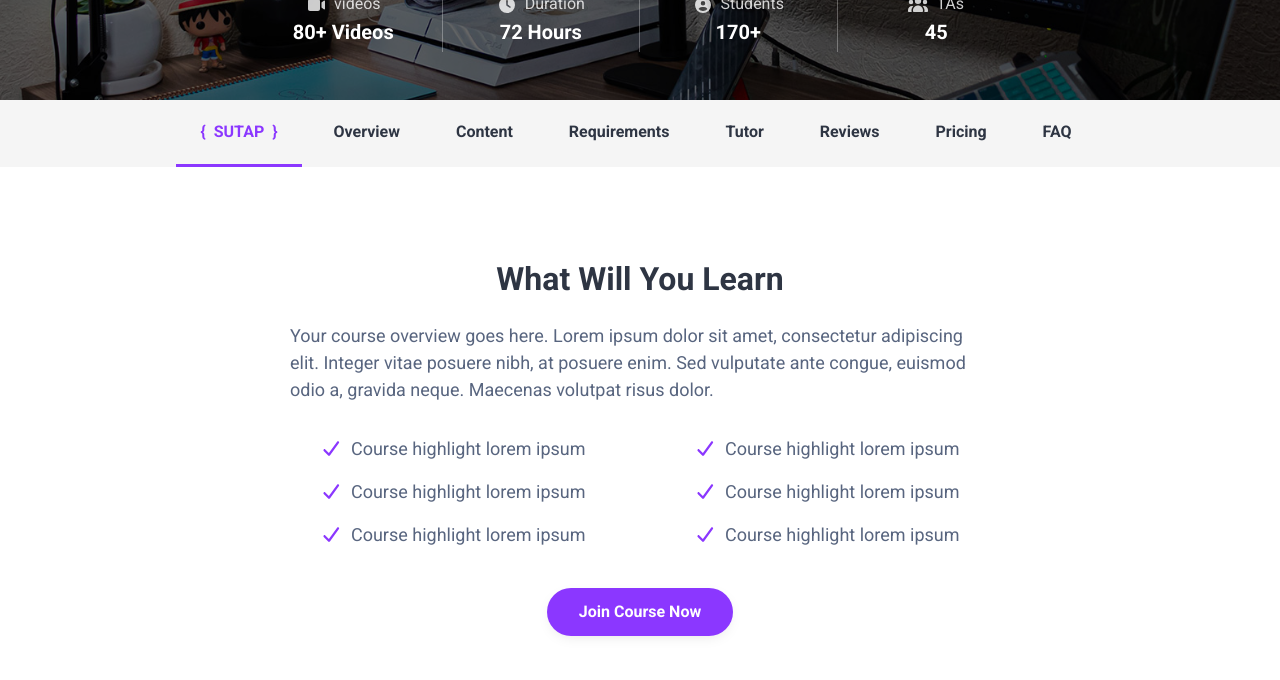
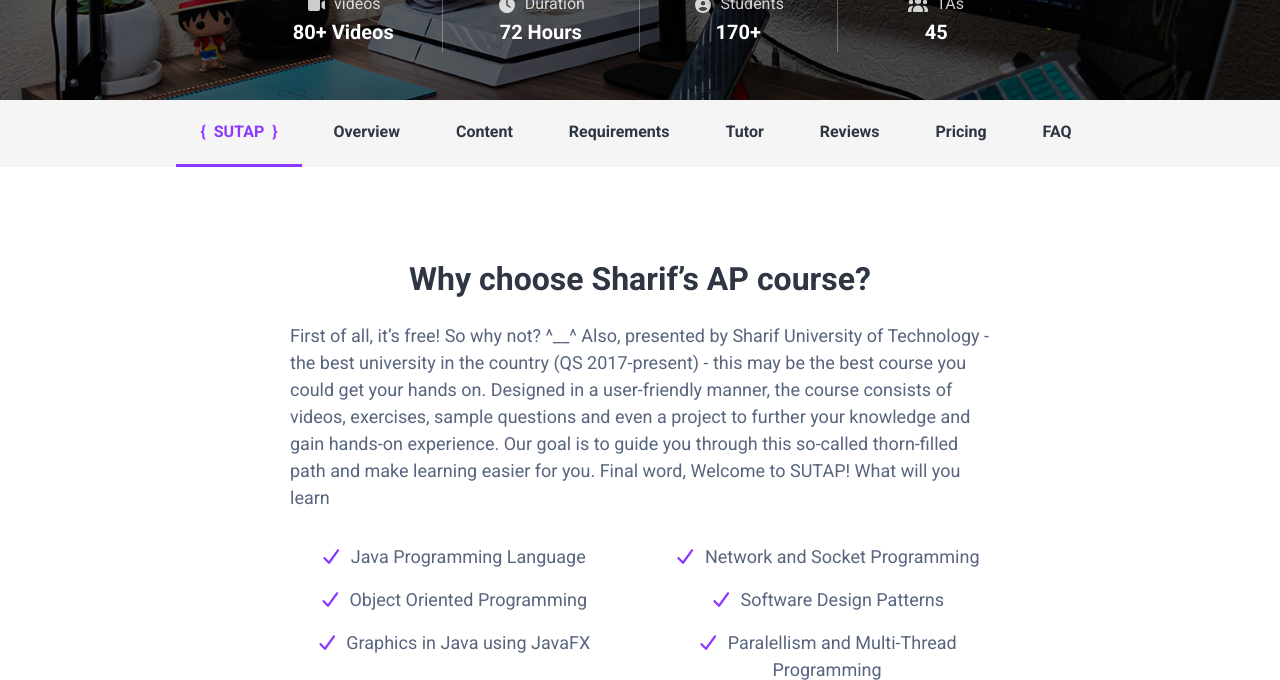
Before and after one commit to AdvProg2020/AdvProg2020.github.io, a Jekyll site: the page built from index.html, in a window 1280 px wide and 900 px high, scrolled down 451 px, cut to the strip 0-680 px from the top of the window. Built offline with Jekyll 4.4.1, drawn with Linux system fonts in a browser that asks for light colours; nearby versions of some CDN libraries; library files that are not in the unit come from our copies.

Commit message:
overview section

```diff
--- a/_layouts/single.html
+++ b/_layouts/single.html
@@ -99,16 +99,20 @@
 		    <div id="section-overview" class="section-overview section pt-md-4 pt-lg-5">
 		        <div class="container py-5">
 			        <div class="section-col-max mx-auto">
-				        <h3 class="section-title mb-4">What Will You Learn</h3>
-			            <p class="mb-4">Your course overview goes here. Lorem ipsum dolor sit amet, consectetur adipiscing elit. Integer vitae posuere nibh, at posuere enim. Sed vulputate ante congue, euismod odio a, gravida neque. Maecenas volutpat risus dolor.</p>
+				        <h3 class="section-title mb-4">Why choose Sharif’s AP course?</h3>
+			            <p class="mb-4">First of all, it’s free! So why not? ^__^
+Also, presented by Sharif University of Technology - the best university in the country (QS 2017-present) - this may be the best course you could get your hands on. Designed in a user-friendly manner, the course consists of videos, exercises, sample questions and even a project to further your knowledge and gain hands-on experience. Our goal is to guide you through this so-called thorn-filled path and make learning easier for you.
+Final word, Welcome to SUTAP!
+What will you learn
+						</p>
 			            <div class="text-center mb-3">
 				            <ul class="column-list list-unstyled mx-auto d-inline-block">
-								<li><i class="theme-check-icon fas fa-check mr-2"></i>Course highlight lorem ipsum</li>
-								<li><i class="theme-check-icon fas fa-check mr-2"></i>Course highlight  lorem ipsum</li>
-								<li><i class="theme-check-icon fas fa-check mr-2"></i>Course highlight  lorem ipsum</li>
-								<li><i class="theme-check-icon fas fa-check mr-2"></i>Course highlight  lorem ipsum</li>
-								<li><i class="theme-check-icon fas fa-check mr-2"></i>Course highlight  lorem ipsum</li>
-								<li><i class="theme-check-icon fas fa-check mr-2"></i>Course highlight  lorem ipsum</li>
+								<li><i class="theme-check-icon fas fa-check mr-2"></i>Java Programming Language</li>
+								<li><i class="theme-check-icon fas fa-check mr-2"></i>Object Oriented Programming</li>
+								<li><i class="theme-check-icon fas fa-check mr-2"></i>Graphics in Java using JavaFX</li>
+								<li><i class="theme-check-icon fas fa-check mr-2"></i>Network and Socket Programming</li>
+								<li><i class="theme-check-icon fas fa-check mr-2"></i>Software Design Patterns</li>
+								<li><i class="theme-check-icon fas fa-check mr-2"></i>Paralellism and Multi-Thread Programming</li>
 							</ul>
 			            </div><!--//text-center-->
 			            <div class="text-center mb-5">
```
